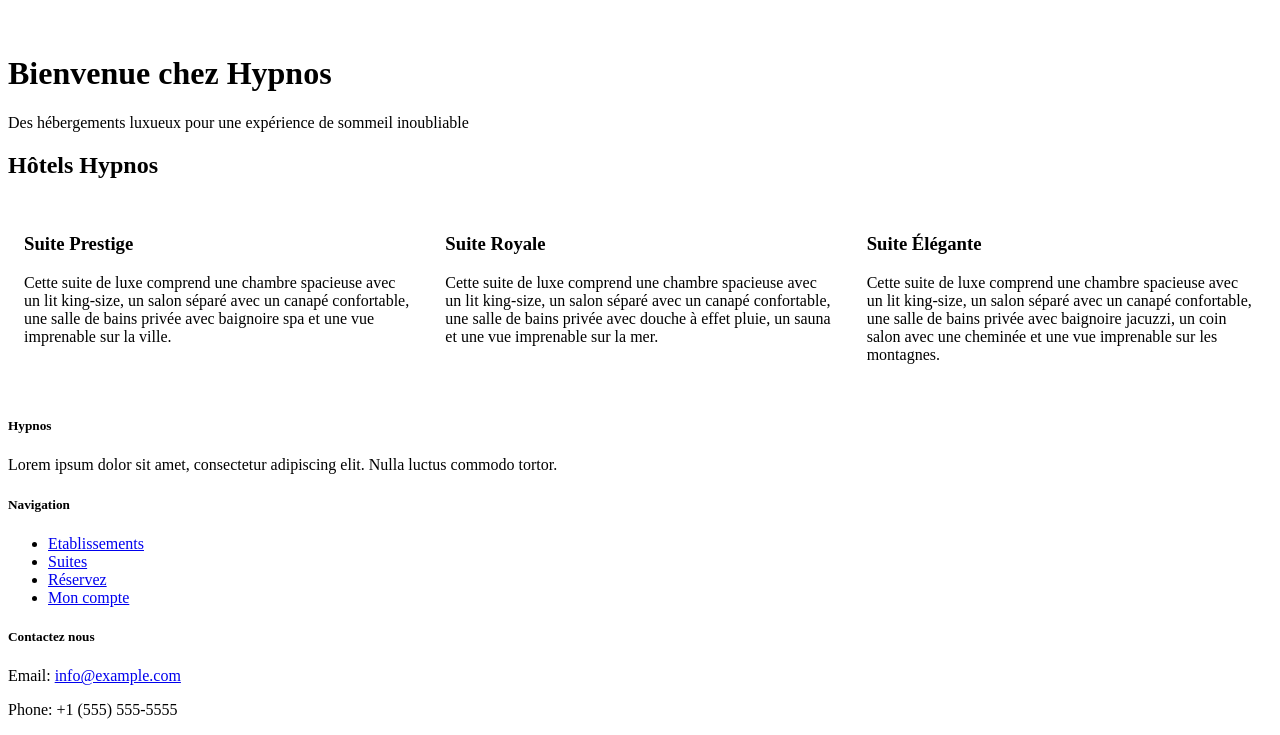
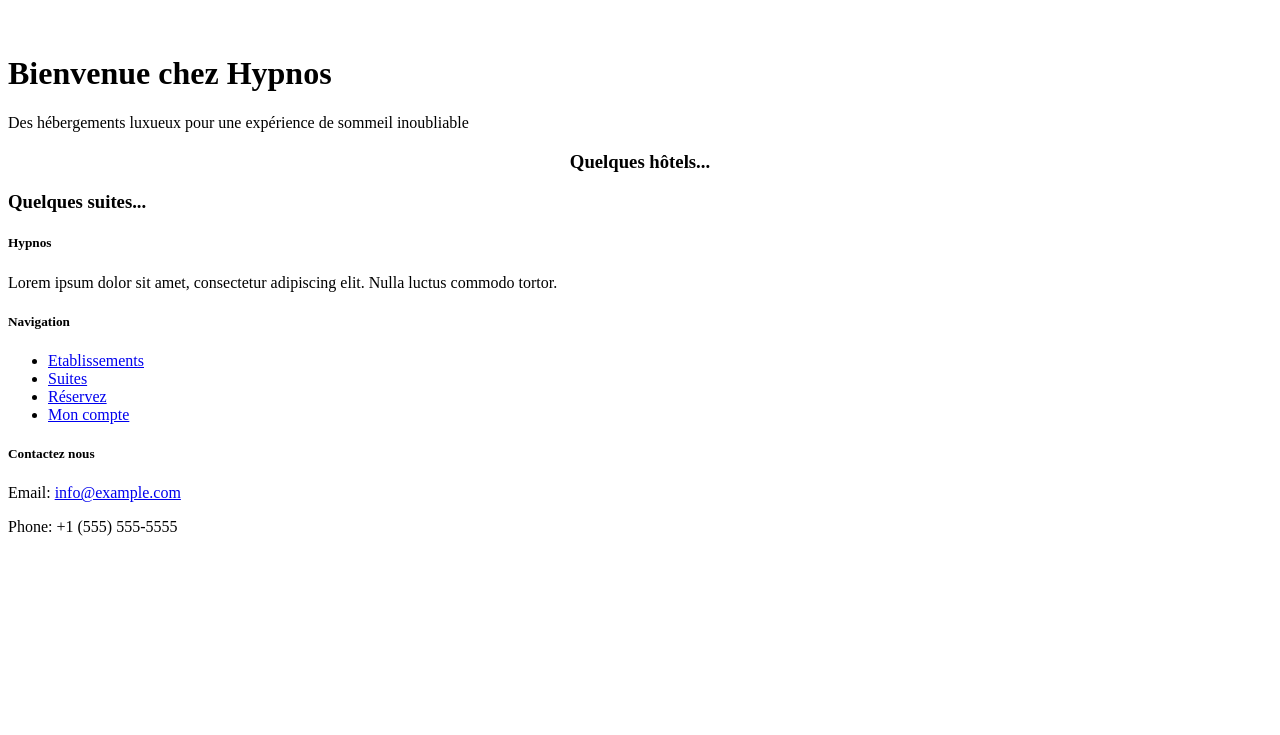
Before and after one commit to lych42/hypnos, a Symfony app: template templates/home/index.html.twig in a window 1280 px wide. Shown: the part 132-867 px from the top of the page. After the commit the page ends 668 px from the top, so only its background shows below. Run offline with Twig, Linux system fonts and the light colour scheme; the template is opened without the code that fills it, so the values that code supplies are empty; some libraries are stand-ins or nearby versions.

Commit message:
quelques modif front

```diff
--- a/templates/home/etablissements.html.twig
+++ b/templates/home/etablissements.html.twig
@@ -1,19 +1,19 @@
-<!-- Les 7 Hotels Hypnos -->
-
-<div class="row">
-  <h2>Hôtels Hypnos</h2>
-  <p></p>
-</div>
+<h3 style="text-align: center">Quelques hôtels...</h3>
 
 {% for etablissement in etablissements %}
-<div class="row">
 
-  <div style="width: 14.28%; padding: 1em;">
-    <h3>
-    {{ etablissement.town }}
-    </h3>
-  </div>
-
-
+<div class="container">
+  <div class="card-deck mb-3 text-center">
+    <div class="card mb-4 shadow-sm">
+      <div class="card-header">
+        <h4 class="my-0 font-weight-normal">{{ etablissement.nom }}</h4>
+      </div>
+      <div class="card-body">
+        <p></p>
+        <p></p>
+        <p></p>
+        <button type="button" class="btn btn-lg btn-block btn-primary">Réservez</button>
+      </div>
+    </div>
 
 {% endfor %}
--- a/templates/home/suites.html.twig
+++ b/templates/home/suites.html.twig
@@ -1,16 +1,25 @@
-<!-- Suites de Luxe -->
+<h3>Quelques suites...</h3>
 
-<div style="display: flex;">
-  <div style="width: 33.33%; padding: 1em;">
-    <h3>Suite Prestige</h3>
-    <p>Cette suite de luxe comprend une chambre spacieuse avec un lit king-size, un salon séparé avec un canapé confortable, une salle de bains privée avec baignoire spa et une vue imprenable sur la ville.</p>
+{% for suite in suites %}
+
+<div class="row">
+  <div class="col-sm-6">
+    <div class="card">
+      <img src="suite1.jpg" class="card-img-top" alt="Suite 1">
+      <div class="card-body">
+        <h5 class="card-title">{ suite.nom }</h5>
+        <p class="card-text">Lorem ipsum dolor sit amet, consectetur adipiscing elit. Donec ut eros sed magna gravida volutpat.</p>
+      </div>
+    </div>
   </div>
-  <div style="width: 33.33%; padding: 1em;">
-    <h3>Suite Royale</h3>
-    <p>Cette suite de luxe comprend une chambre spacieuse avec un lit king-size, un salon séparé avec un canapé confortable, une salle de bains privée avec douche à effet pluie, un sauna et une vue imprenable sur la mer.</p>
-  </div>
-  <div style="width: 33.33%; padding: 1em;">
-    <h3>Suite Élégante</h3>
-    <p>Cette suite de luxe comprend une chambre spacieuse avec un lit king-size, un salon séparé avec un canapé confortable, une salle de bains privée avec baignoire jacuzzi, un coin salon avec une cheminée et une vue imprenable sur les montagnes.</p>
+  <div class="col-sm-6">
+    <div class="card">
+      <img src="suite2.jpg" class="card-img-top" alt="Suite 2">
+      <div class="card-body">
+        <h5 class="card-title">{suite.nom}</h5>
+        <p class="card-text">Lorem ipsum dolor sit amet, consectetur adipiscing elit. Donec ut eros sed magna gravida volutpat.</p>
+      </div>
+    </div>
   </div>
 </div>
+{% endfor %}
```
